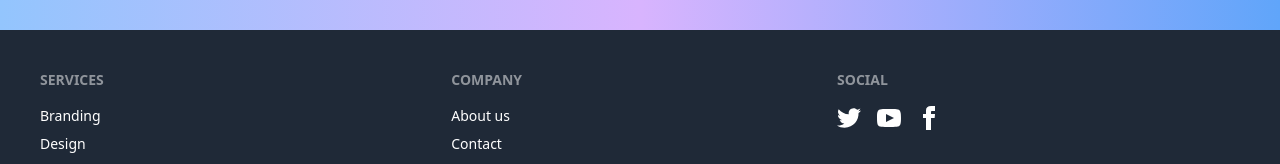
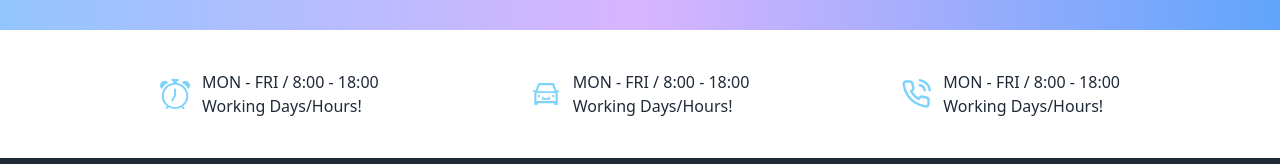
Before and after one commit to EmonHossen10/a10-digital-tech-client, a React (Vite) app: page / in a window 1280 px wide. Shown: the part 564-728 px from the top of the page. Built offline with nearby package versions, Linux system fonts and the light colour scheme.

Commit message:
schedual added

```diff
--- a/package.json
+++ b/package.json
@@ -14,6 +14,7 @@
     "match-sorter": "^6.3.1",
     "react": "^18.2.0",
     "react-dom": "^18.2.0",
+    "react-icons": "^4.11.0",
     "react-router-dom": "^6.18.0",
     "sort-by": "^1.2.0"
   },
--- /dev/null
+++ b/src/Components/Schedule.css
@@ -0,0 +1,3 @@
+p {
+  font-size: 16px;
+}
--- /dev/null
+++ b/src/Components/Schedule.jsx
@@ -0,0 +1,51 @@
+import { BsAlarm } from "react-icons/bs";
+import { AiOutlineCar } from "react-icons/ai";
+import { FiPhoneCall } from "react-icons/fi";
+
+import "./schedule.css";
+
+const Schedule = () => {
+  return (
+    <div className="w-9/12 mx-auto color  my-10">
+      <section className="flex container justify-between">
+        <div className="flex items-center gap-3">
+          <div>
+            <BsAlarm className="text-3xl text-sky-300  "></BsAlarm>
+          </div>
+          <div className="flex flex-col">
+            <p>MON - FRI / 8:00 - 18:00</p>
+            <p>Working Days/Hours!</p>
+          </div>
+        </div>
+        {/* 2nd */}
+        <div className="flex items-center gap-3">
+          <div>
+            <AiOutlineCar className="text-3xl text-sky-300  "></AiOutlineCar>
+          </div>
+          <div className="flex flex-col">
+            <p>MON - FRI / 8:00 - 18:00</p>
+            <p>Working Days/Hours!</p>
+          </div>
+        </div>
+        {/* 3rd */}
+        <div className="flex items-center gap-3">
+          <div>
+            <FiPhoneCall className="text-3xl text-sky-300  "></FiPhoneCall>
+          </div>
+          <div className="flex flex-col">
+            <p>MON - FRI / 8:00 - 18:00</p>
+            <p>Working Days/Hours!</p>
+          </div>
+        </div>
+      </section>
+    </div>
+  );
+};
+
+export default Schedule;
+
+{
+  /*
+
+                <FiPhoneCall></FiPhoneCall> */
+}
--- a/src/Pages/Home.jsx
+++ b/src/Pages/Home.jsx
@@ -1,12 +1,14 @@
 import Banner from "../Components/Banner";
 import Footer from "../Components/Footer";
 import Navbar from "../Components/Navbar";
+import Schedule from "../Components/Schedule";
 
 const Home = () => {
   return (
     <div>
       <Navbar></Navbar>
       <Banner></Banner>
+      <Schedule></Schedule>
 
       <Footer></Footer>
 
```
Also changed, not shown: 1 other file (tests, documents, lock files or other folders).
